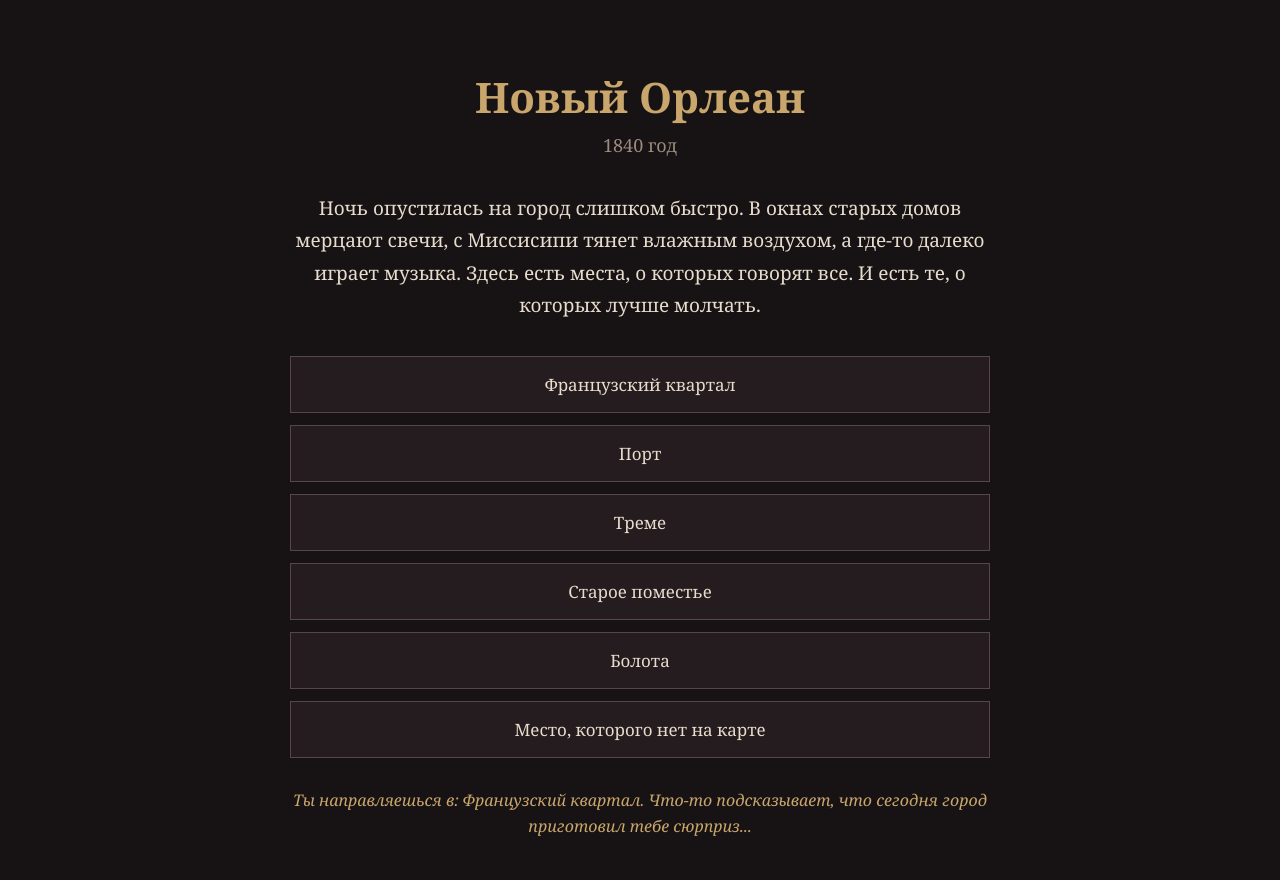
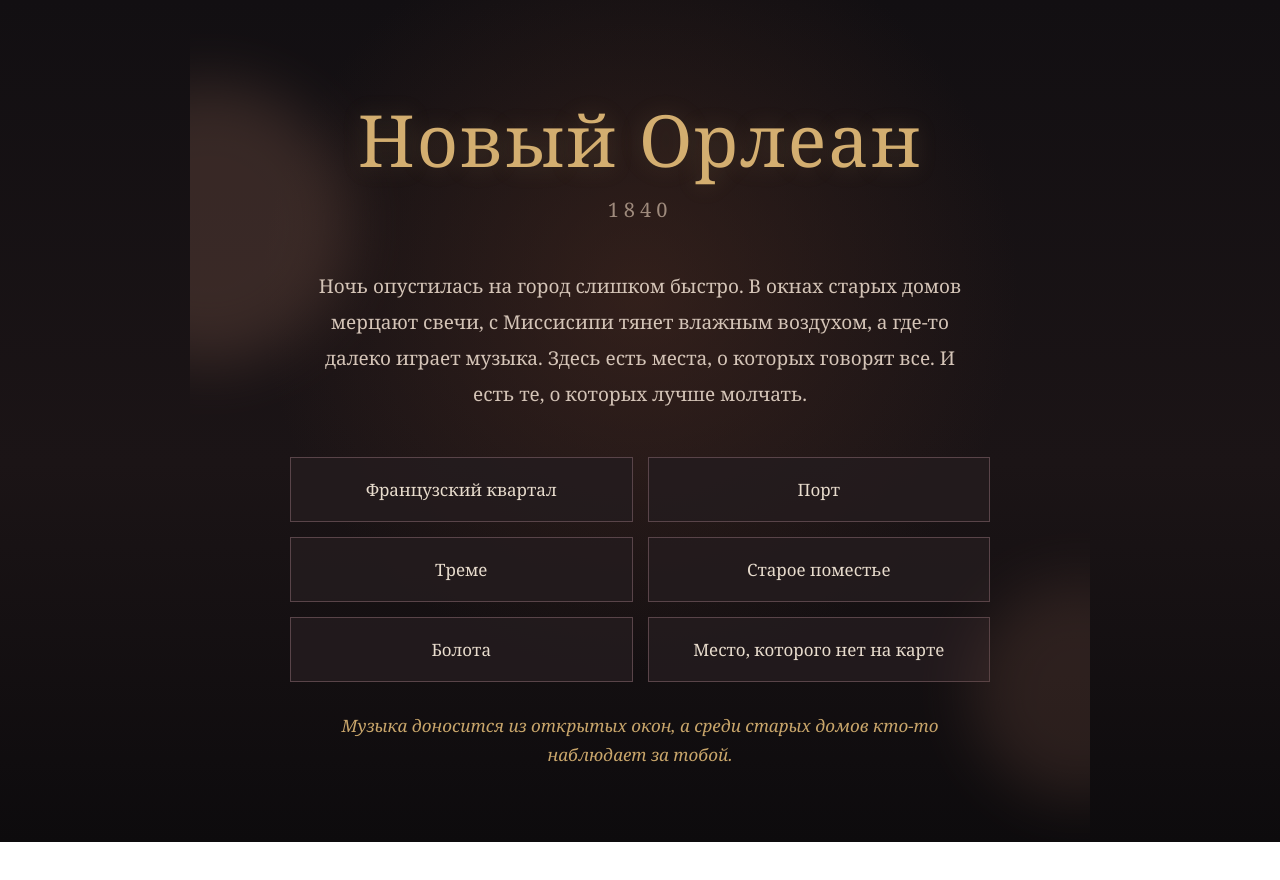
Before and after one commit to neirikochka/new-orleans-mystery, a plain HTML site: page index.html in a window 1280 px wide. Both pictures are taken after a click on the button "Французский квартал". After the commit the page ends 842 px from the top, so only its background shows below. Drawn offline with Linux system fonts and the light colour scheme.

Commit message:
Refactor index.html to use external stylesheet and update content
Removed inline styles and added a link to an external stylesheet. Updated button text and improved the visit function with specific messages for each location.

```diff
--- a/index.html
+++ b/index.html
@@ -3,82 +3,19 @@
 <head>
   <meta charset="UTF-8">
   <meta name="viewport" content="width=device-width, initial-scale=1.0">
+
   <title>Новый Орлеан — 1840</title>
 
-  <style>
-    body {
-      margin: 0;
-      min-height: 100vh;
-      background: #171315;
-      color: #e8dccd;
-      font-family: Georgia, serif;
-      display: flex;
-      justify-content: center;
-      align-items: center;
-    }
-
-    .city {
-      width: 90%;
-      max-width: 700px;
-      padding: 40px 25px;
-      text-align: center;
-    }
-
-    h1 {
-      font-size: 42px;
-      margin-bottom: 8px;
-      color: #c9a66b;
-    }
-
-    .year {
-      color: #9d8b7d;
-      font-size: 18px;
-      margin-bottom: 35px;
-    }
-
-    .intro {
-      font-size: 19px;
-      line-height: 1.7;
-      margin-bottom: 35px;
-    }
-
-    .districts {
-      display: flex;
-      flex-direction: column;
-      gap: 12px;
-    }
-
-    button {
-      background: #241c1e;
-      color: #e8dccd;
-      border: 1px solid #594449;
-      padding: 16px;
-      font-size: 17px;
-      font-family: Georgia, serif;
-      cursor: pointer;
-    }
-
-    button:hover {
-      background: #302326;
-      border-color: #a77b54;
-    }
-
-    #message {
-      margin-top: 30px;
-      min-height: 50px;
-      color: #c9a66b;
-      font-style: italic;
-      line-height: 1.6;
-    }
-  </style>
+  <link rel="stylesheet" href="style.css">
 </head>
 
 <body>
 
   <main class="city">
+
     <h1>Новый Орлеан</h1>
 
-    <div class="year">1840 год</div>
+    <div class="year">1840</div>
 
     <p class="intro">
       Ночь опустилась на город слишком быстро.
@@ -90,6 +27,7 @@
     </p>
 
     <div class="districts">
+
       <button onclick="visit('Французский квартал')">
         Французский квартал
       </button>
@@ -110,20 +48,46 @@
         Болота
       </button>
 
-      <button onclick="visit('Неизвестное место')">
+      <button onclick="visit('Место, которого нет на карте')">
         Место, которого нет на карте
       </button>
+
     </div>
 
     <div id="message"></div>
+
   </main>
+
 
   <script>
     function visit(place) {
-      document.getElementById("message").textContent =
-        "Ты направляешься в: " + place + ". Что-то подсказывает, что сегодня город приготовил тебе сюрприз...";
+
+      const messages = {
+
+        "Французский квартал":
+          "Музыка доносится из открытых окон, а среди старых домов кто-то наблюдает за тобой.",
+
+        "Порт":
+          "С Миссисипи тянет сыростью. Между кораблями мелькает чей-то силуэт.",
+
+        "Треме":
+          "Здесь вечер никогда не бывает совсем тихим. Но сегодня в переулках слишком мало людей.",
+
+        "Старое поместье":
+          "За высокими воротами горит всего одно окно. Кажется, тебя там уже ждали.",
+
+        "Болота":
+          "Туман становится гуще с каждым шагом. Где-то в камышах раздаётся плеск.",
+
+        "Место, которого нет на карте":
+          "Ты уверен, что этого переулка здесь раньше не было."
+      };
+
+      document.getElementById("message").textContent = messages[place];
     }
   </script>
 
 </body>
 </html>
+</body>
+</html>
```
